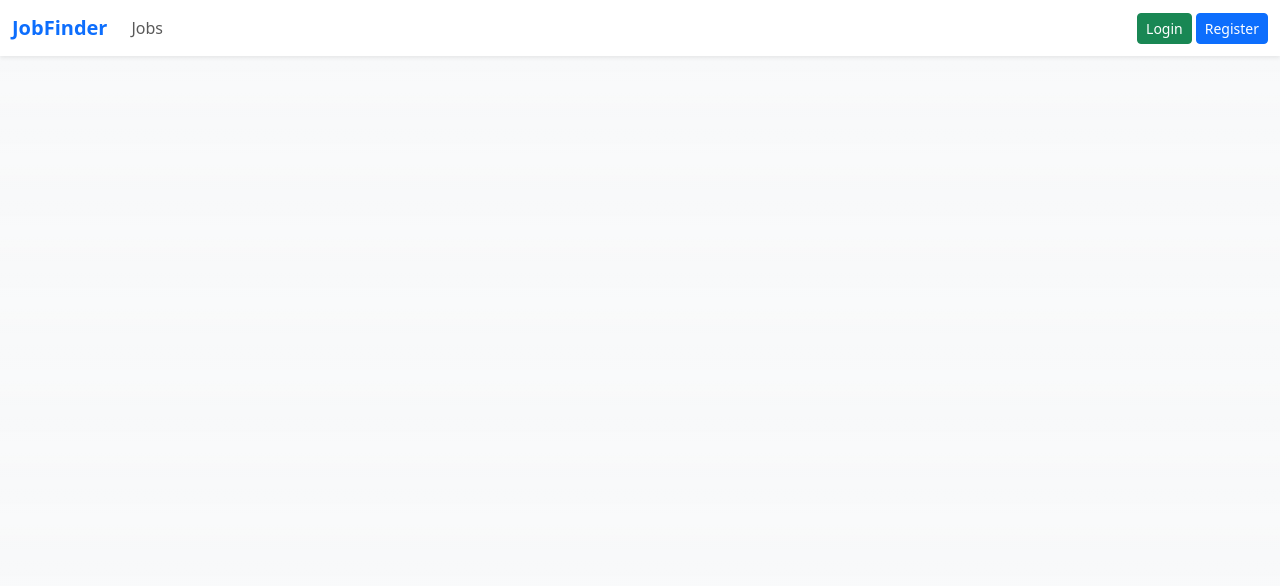
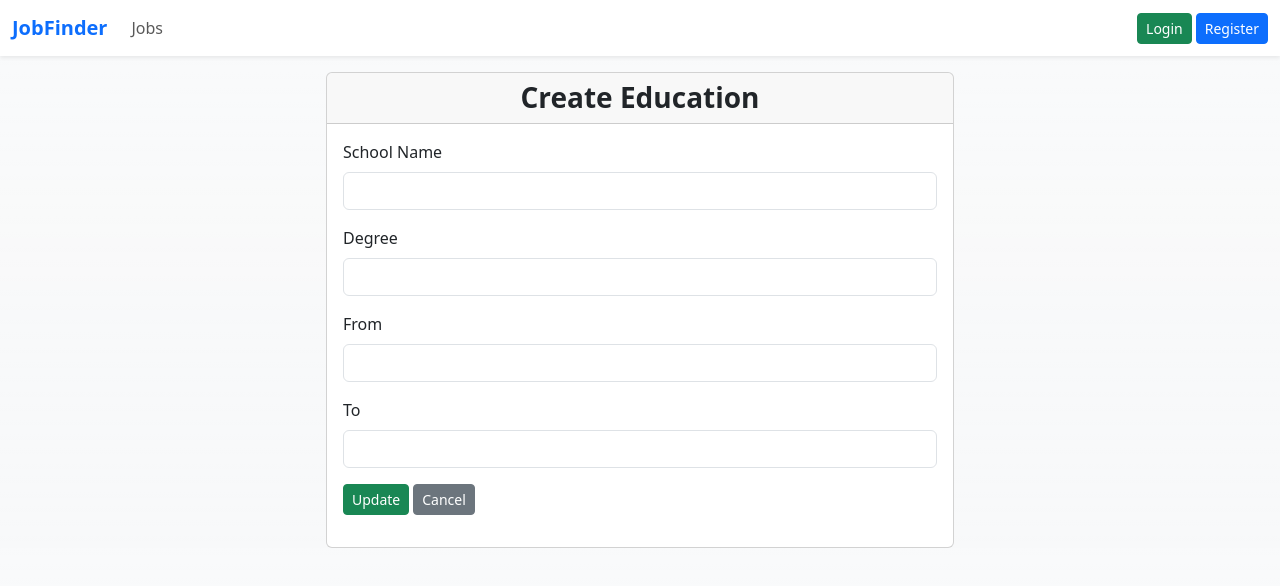
Before and after one commit to nbagonoc/jobFinder-frontend, a React (Vite) app: page /education/create in a window 1280 px wide. Shown: the top 586 px of the page. Built offline with nearby package versions, Linux system fonts and the light colour scheme.

Commit message:
can now add and view education

```diff
--- a/src/App.jsx
+++ b/src/App.jsx
@@ -9,6 +9,7 @@ import Register from './pages/auth/Register'
 import UserProfile from './pages/users/UserProfile'
 import UserProfileEdit from './pages/users/UserProfileEdit'
 import UserAboutEdit from './pages/users/UserAboutEdit'
+import UserEducationCreate from './pages/users/UserEducationCreate'
 import UserView from './pages/users/UserView'
 
 import JobListRecruiter from './pages/jobs/JobListRecruiter'
@@ -121,6 +122,10 @@ const App = () => {
                             element={<UserAboutEdit />}
                         />
                         <Route
+                            path='/education/create'
+                            element={<UserEducationCreate />}
+                        />
+                        <Route
                             path='/applicant/:_id'
                             element={<UserView />}
                         />
--- /dev/null
+++ b/src/components/users/education/Create.jsx
@@ -0,0 +1,23 @@
+import Default from "../../partials/layouts/Default"
+import Form from "./Form"
+
+const Create = () => {
+    return (
+        <Default>
+            <div className='col-md-8 col-lg-6 mx-auto'>
+                <div className='card'>
+                    <div className='card-header'>
+                        <h1 className='mb-0 fw-bold fs-3 text-center'>
+                            Create Education
+                        </h1>
+                    </div>
+                    <div className='card-body'>
+                        <Form />
+                    </div>
+                </div>
+            </div>
+        </Default>
+    )
+}
+
+export default Create
--- /dev/null
+++ b/src/components/users/education/Form.jsx
@@ -0,0 +1,163 @@
+import axios from 'axios'
+import { useState, useEffect } from 'react'
+import { useNavigate, Link } from 'react-router-dom'
+
+import { educationsAPI } from '../../../API'
+import { useEducationContext } from '../../../hooks/useEducationContext'
+import { useAuthContext } from '../../../hooks/useAuthContext'
+
+const Form = () => {
+    const { errors,  dispatch } = useEducationContext()
+    const { token } = useAuthContext()
+    const [formData, setFormData] = useState({
+        school: '',
+        degree: '',
+        from: '',
+        to: '',
+    })
+    const navigate = useNavigate()
+
+    useEffect(() => {
+        dispatch({ type: 'CLEANER' })
+    }, [dispatch])
+
+    const onChange = (e) => {
+        const { name, value } = e.target;
+
+        setFormData({
+            ...formData,
+            [name]: value,
+        })
+    };
+
+    const onSubmit = async (e) => {
+        e.preventDefault()
+
+        const education = {
+            school: formData.school,
+            degree: formData.degree,
+            from: formData.from,
+            to: formData.to,
+        }
+
+        const headers = {
+            'Content-Type': 'application/json',
+            Authorization: `Bearer ${token}`,
+        }
+
+        try {
+            const response = await axios.post(`${educationsAPI}`, education, { headers })
+            const message = response.data.message
+
+            dispatch({
+                type: 'CREATE_EDUCATION',
+                payload: {
+                    alert: {
+                        message,
+                        success: true,
+                    },
+                },
+            })
+            navigate('/profile')
+        } catch (error) {
+            const errors = error.response.data
+            const message = error.response.data.message
+            console.log(error)
+
+            dispatch({
+                type: 'CREATE_EDUCATION',
+                payload: {
+                    errors,
+                    alert: {
+                        message,
+                        success: false,
+                    },
+                },
+            })
+        }
+    }
+
+    return (
+        <div>
+            <form onSubmit={onSubmit}>
+                <div className='mb-3'>
+                    <label htmlFor='school' className='form-label'>
+                        School Name
+                    </label>
+                    <input
+                        type='text'
+                        className='form-control'
+                        id='school'
+                        name='school'
+                        value={formData.school}
+                        onChange={onChange}
+                    />
+                    <span className='text-danger'>
+                        {errors && errors.school ? errors.school : ''}
+                    </span>
+                </div>
+                <div className='mb-3'>
+                    <label htmlFor='degree' className='form-label'>
+                        Degree
+                    </label>
+                    <input
+                        type='text'
+                        className='form-control'
+                        id='degree'
+                        name='degree'
+                        value={formData.degree}
+                        onChange={onChange}
+                    />
+                    <span className='text-danger'>
+                        {errors && errors.degree ? errors.degree : ''}
+                    </span>
+                </div>
+                <div className='mb-3'>
+                    <label htmlFor='from' className='form-label'>
+                        From
+                    </label>
+                    <input
+                        type='text'
+                        className='form-control'
+                        id='from'
+                        name='from'
+                        value={formData.from}
+                        onChange={onChange}
+                    />
+                    <span className='text-danger'>
+                        {errors && errors.from ? errors.from : ''}
+                    </span>
+                </div>
+                <div className='mb-3'>
+                    <label htmlFor='to' className='form-label'>
+                        To
+                    </label>
+                    <input
+                        type='text'
+                        className='form-control'
+                        id='to'
+                        name='to'
+                        value={formData.to}
+                        onChange={onChange}
+                    />
+                    <span className='text-danger'>
+                        {errors && errors.to ? errors.to : ''}
+                    </span>
+                </div>
+                <div className='mb-3'>
+                    <button type='submit' className='btn btn-success btn-sm me-1'>
+                        Update
+                    </button>
+                    <Link
+                        to={`/profile`}
+                        className='btn btn-secondary btn-sm'
+                    >
+                        Cancel
+                    </Link>
+                </div>
+            </form>
+        </div>
+    )
+}
+
+export default Form
--- a/src/components/users/education/View.jsx
+++ b/src/components/users/education/View.jsx
@@ -1,17 +1,33 @@
-const View = () => {
+import PropTypes from 'prop-types'
+import { Link } from 'react-router-dom'
+
+const View = ({ education }) => {
+    const fromDate = new Date(education.from).toLocaleDateString();
+    const toDate = new Date(education.to).toLocaleDateString();
+
     return (
         <div>
-            <h3 className='card-title fw-bold fs-6'>University Name</h3>
+            <h3 className='card-title fw-bold fs-6'>{education.school}</h3>
+            <h6 className='fw-bold'>
+                Degree:{' '}
+                <span className='text-muted fw-light'>{education.degree}</span>
+            </h6>
             <h6 className='fw-bold'>
                 year:{' '}
-                <span className='text-muted fw-light'>1999-2003</span>
+                <span className='text-muted fw-light'>{fromDate} - {toDate}</span>
             </h6>
-            <h6 className='fw-bold'>
-                Location:{' '}
-                <span className='text-muted fw-light'>Manila</span>
-            </h6>
+            <Link to={`/profile/edit`} className='btn btn-secondary btn-sm'>
+                Edit
+            </Link>
+            <Link to={`/profile/edit`} className='btn btn-danger btn-sm ms-1'>
+                Delete
+            </Link>
         </div>
     )
 }
 
+View.propTypes = {
+    education: PropTypes.object.isRequired,
+}
+
 export default View
--- a/src/components/users/profile/UserAbout.jsx
+++ b/src/components/users/profile/UserAbout.jsx
@@ -13,7 +13,7 @@ const UserAbout = ({ profile = {} }) => {
                 ) : (
                     <p className='text-muted fw-light'>No about information available.</p>
                 )}
-                <Link to={`/about/edit`} className='btn btn-primary btn-sm'>
+                <Link to={`/about/edit`} className='btn btn-secondary btn-sm'>
                     Edit
                 </Link>
             </div>
--- a/src/components/users/profile/UserProfile.jsx
+++ b/src/components/users/profile/UserProfile.jsx
@@ -30,7 +30,7 @@ const UserProfile = ({ profile }) => {
                     Location:{' '}
                     <span className='text-muted fw-light'>Location</span>
                 </h6>
-                <Link to={`/profile/edit`} className='btn btn-primary btn-sm'>
+                <Link to={`/profile/edit`} className='btn btn-secondary btn-sm'>
                     Edit
                 </Link>
             </div>
--- /dev/null
+++ b/src/pages/users/UserEducationCreate.jsx
@@ -0,0 +1,9 @@
+import Create from "../../components/users/education/Create"
+
+const UserEducationCreate = () => {
+  return (
+    <Create />
+  )
+}
+
+export default UserEducationCreate
```
Also changed, not shown: src/components/users/education/List.jsx (+50 -5 lines).
